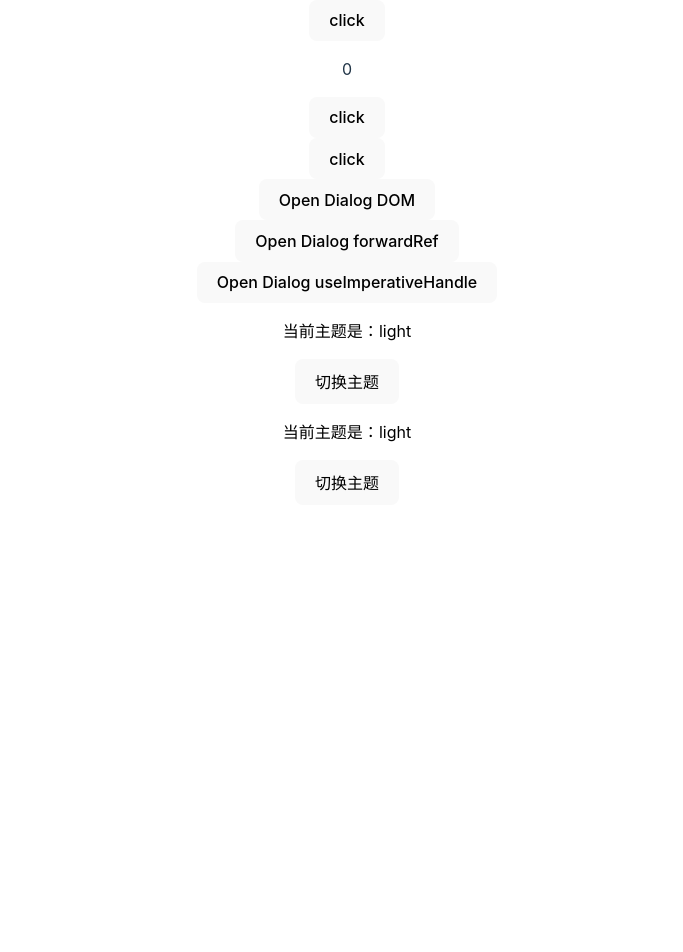
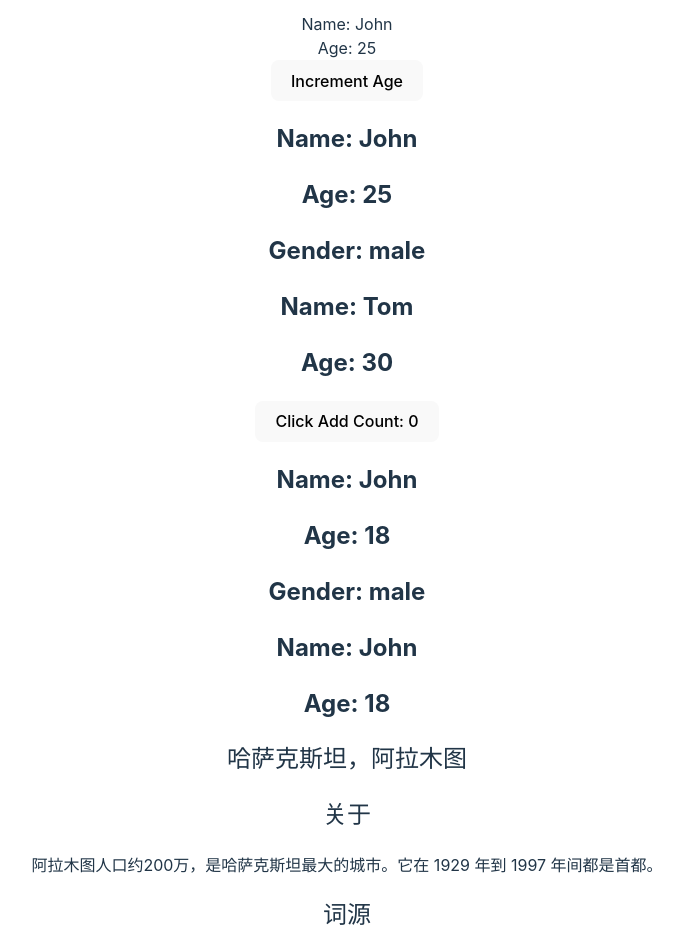
Before and after one commit to GuoXiCheng/react-sandbox, a React (Vite) app: page / in a window 1280 px wide. Shown: the part 380-1332 px from the top of the page, without its empty margins (293-976 px from the left). Before the commit the page ends 917 px from the top, so only its background shows below. Built offline with nearby package versions, Linux system fonts and the light colour scheme.

Commit message:
add state-demo

```diff
--- a/src/App.tsx
+++ b/src/App.tsx
@@ -1,5 +1,6 @@
 import './App.css'
 import HookDemo from './pages/hook-demo'
+import StateDemo from './pages/state-demo'
 
 function App() {
   // const [count, setCount] = useState(0)
@@ -8,7 +9,8 @@ function App() {
     <>
       {/* <JSXDemo /> */}
       {/* <StylesDemo /> */}
-      <HookDemo />
+      {/* <HookDemo /> */}
+      <StateDemo />
       {/* <div>
         <a href="https://vitejs.dev" target="_blank">
           <img src={viteLogo} className="logo" alt="Vite logo" />
--- /dev/null
+++ b/src/pages/state-demo/LiftingState.tsx
@@ -0,0 +1,49 @@
+import { useState } from "react";
+
+function Panel({
+    children,
+    title,
+    isActive,
+    clickBtn,
+}: {
+    children: React.ReactNode;
+    title: string;
+    isActive: boolean;
+    clickBtn: () => void;
+}) {
+    return (
+        <>
+            <h2>{title}</h2>
+            {isActive && <p>{children}</p>}
+            {!isActive && <button onClick={clickBtn}>显示</button>}
+        </>
+    );
+}
+
+export default function LiftingState() {
+    const [activeIndex, setActiveIndex] = useState(0);
+
+    return (
+        <>
+            <h2>哈萨克斯坦，阿拉木图</h2>
+            <Panel
+                title="关于"
+                isActive={activeIndex === 0}
+                clickBtn={() => setActiveIndex(0)}
+            >
+                阿拉木图人口约200万，是哈萨克斯坦最大的城市。它在 1929 年到 1997
+                年间都是首都。
+            </Panel>
+            <Panel
+                title="词源"
+                isActive={activeIndex === 1}
+                clickBtn={() => setActiveIndex(1)}
+            >
+                这个名字来自于 <span lang="kk-KZ">алма</span>
+                ，哈萨克语中“苹果”的意思，经常被翻译成“苹果之乡”。
+                事实上，阿拉木图的周边地区被认为是苹果的发源地，
+                <i lang="la">Malus sieversii</i> 被认为是现今苹果的祖先。
+            </Panel>
+        </>
+    );
+}
--- /dev/null
+++ b/src/pages/state-demo/PropsBasic.tsx
@@ -0,0 +1,17 @@
+function Person(props: { name: string; age: number; gender: string }) {
+    return (
+        <div>
+            <h2>Name: {props.name}</h2>
+            <h2>Age: {props.age}</h2>
+            <h2>Gender: {props.gender}</h2>
+        </div>
+    );
+}
+
+export default function PropsBasic() {
+    return (
+        <>
+            <Person name="John" age={25} gender="male" />
+        </>
+    );
+}
--- /dev/null
+++ b/src/pages/state-demo/PropsDeconstruct.tsx
@@ -0,0 +1,12 @@
+function Person({ name, age }: { name: string; age: number }) {
+    return (
+        <div>
+            <h2>Name: {name}</h2>
+            <h2>Age: {age}</h2>
+        </div>
+    );
+}
+
+export default function PropsDeconstruct() {
+    return <Person name="Tom" age={30} />;
+}
--- /dev/null
+++ b/src/pages/state-demo/PropsDefault.tsx
@@ -0,0 +1,12 @@
+function Person({ name, age = 18 }: { name: string; age?: number }) {
+    return (
+        <div>
+            <h2>Name: {name}</h2>
+            <h2>Age: {age}</h2>
+        </div>
+    );
+}
+
+export default function PropsDefault() {
+    return <Person name="John" />;
+}
--- /dev/null
+++ b/src/pages/state-demo/PropsFn.tsx
@@ -0,0 +1,22 @@
+import { useState } from "react";
+
+function CountButton(props: {
+    count: number;
+    setCount: (count: number) => void;
+}) {
+    return (
+        <button onClick={() => props.setCount(props.count + 1)}>
+            Click Add Count: {props.count}
+        </button>
+    );
+}
+
+export default function PropsFn() {
+    const [count, setCount] = useState(0);
+
+    return (
+        <>
+            <CountButton count={count} setCount={setCount} />
+        </>
+    );
+}
--- /dev/null
+++ b/src/pages/state-demo/PropsRest.tsx
@@ -0,0 +1,14 @@
+function Person({ name, ...props }: { name: string; [key: string]: any }) {
+    return (
+        <div>
+            <h2>Name: {name}</h2>
+            {props.age && <h2>Age: {props.age}</h2>}
+            {props.gender && <h2>Gender: {props.gender}</h2>}
+            {props.email && <h2>Email: {props.email}</h2>}
+        </div>
+    );
+}
+
+export default function PropsRest() {
+    return <Person name="John" age={18} gender="male" />;
+}
--- /dev/null
+++ b/src/pages/state-demo/UseStateBasic.tsx
@@ -0,0 +1,13 @@
+import { useState } from "react";
+
+export default function UseStateBasic() {
+    const [count, setCount] = useState(0);
+
+    return (
+        <>
+            <h1>Count: {count}</h1>
+            <button onClick={() => setCount(count + 1)}>Increment</button>
+            <button onClick={() => setCount(count - 1)}>Decrement</button>
+        </>
+    );
+}
--- /dev/null
+++ b/src/pages/state-demo/UseStatePartial.tsx
@@ -0,0 +1,21 @@
+import { useState } from "react";
+
+export default function UseStatePartial() {
+    const [person, setPerson] = useState({
+        name: "John",
+        age: 25,
+    });
+
+    return (
+        <>
+            <h1>Person</h1>
+            <div>Name: {person.name}</div>
+            <div>Age: {person.age}</div>
+            <button
+                onClick={() => setPerson({ ...person, age: person.age + 1 })}
+            >
+                Increment Age
+            </button>
+        </>
+    );
+}
--- /dev/null
+++ b/src/pages/state-demo/UseStatePre.tsx
@@ -0,0 +1,18 @@
+import { useState } from "react";
+
+export default function UseStatePre() {
+    const [theme, setTheme] = useState("dark");
+
+    return (
+        <>
+            <div>当前主题: {theme}</div>
+            <button
+                onClick={() =>
+                    setTheme((pre) => (pre === "dark" ? "light" : "dark"))
+                }
+            >
+                切换主题
+            </button>
+        </>
+    );
+}
--- /dev/null
+++ b/src/pages/state-demo/index.tsx
@@ -0,0 +1,25 @@
+import LiftingState from "./LiftingState";
+import PropsBasic from "./PropsBasic";
+import PropsDeconstruct from "./PropsDeconstruct";
+import PropsDefault from "./PropsDefault";
+import PropsFn from "./PropsFn";
+import PropsRest from "./PropsRest";
+import UseStateBasic from "./UseStateBasic";
+import UseStatePartial from "./UseStatePartial";
+import UseStatePre from "./UseStatePre";
+
+export default function StateDemo() {
+    return (
+        <>
+            <UseStateBasic />
+            <UseStatePre />
+            <UseStatePartial />
+            <PropsBasic />
+            <PropsDeconstruct />
+            <PropsFn />
+            <PropsRest />
+            <PropsDefault />
+            <LiftingState />
+        </>
+    );
+}
```
